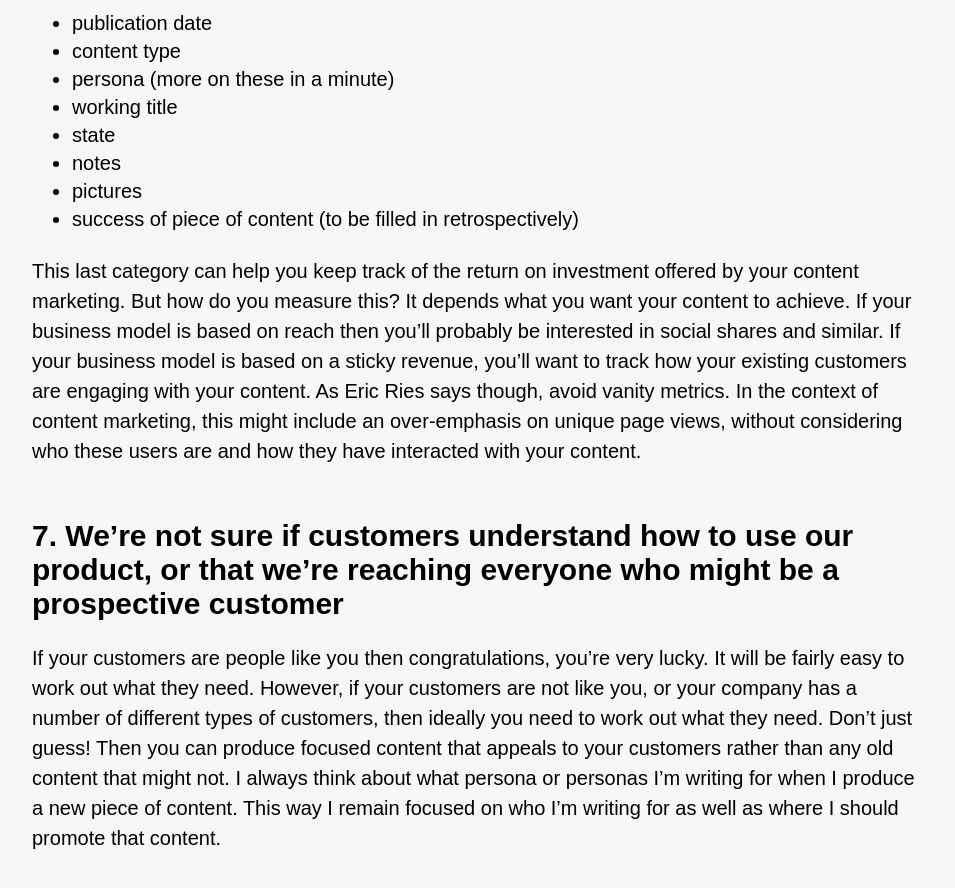
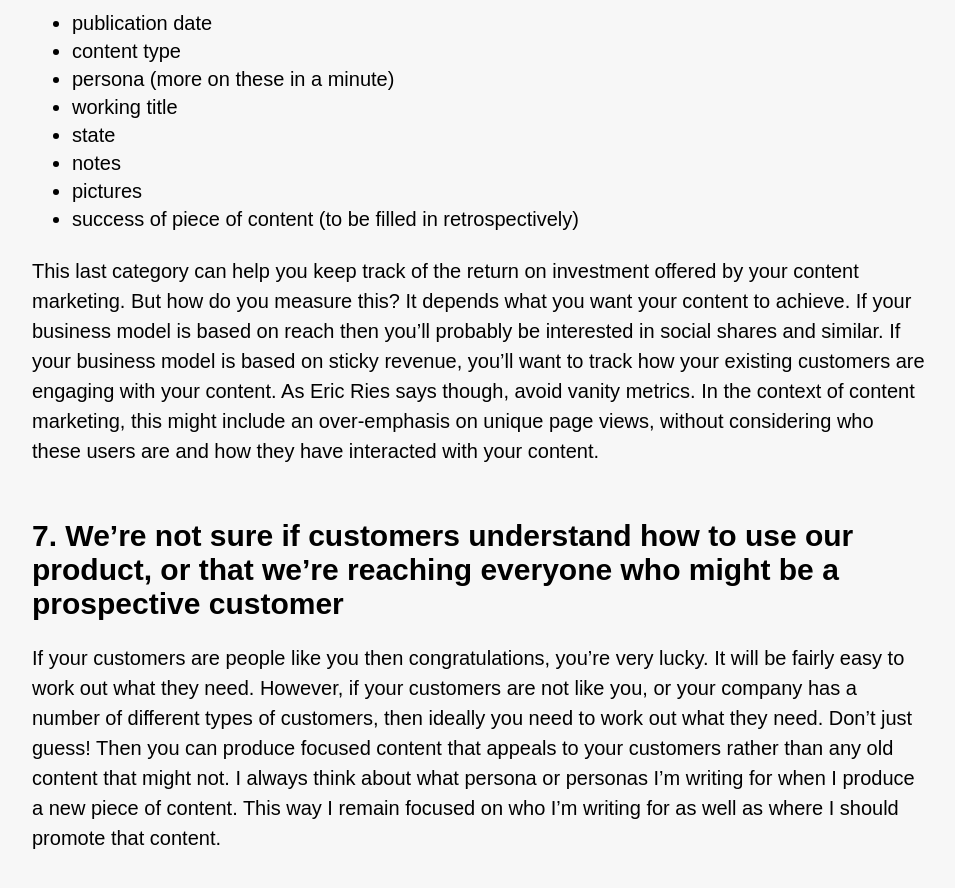
Before and after one commit to smokingpun/smokingpun.github.io, a Jekyll site: the page built from content_strategy_for_startups.md, in a window 1280 px wide and 900 px high, scrolled down 11464 px. Shown: the top 888 px of the window, without its empty margins (160-1115 px from the left). Built offline with Jekyll 4.4.1, drawn with Linux system fonts in a browser that asks for light colours; nearby versions of some CDN libraries; some of the changed text lies outside the part shown.

Commit message:
fix typos

```diff
--- a/content_strategy_for_startups.md
+++ b/content_strategy_for_startups.md
@@ -227,7 +227,7 @@ You can create an editorial calendar as a table using Markdown and commit to Git
 * pictures
 * success of piece of content (to be filled in retrospectively)
 
-This last category can help you keep track of the return on investment offered by your content marketing. But how do you measure this? It depends what you want your content to achieve. If your business model is based on reach then you'll probably be interested in social shares and similar. If your business model is based on a sticky revenue, you'll want to track how your existing customers are engaging with your content. As Eric Ries says though, avoid vanity metrics. In the context of content marketing, this might include an over-emphasis on unique page views, without considering who these users are and how they have interacted with your content.
+This last category can help you keep track of the return on investment offered by your content marketing. But how do you measure this? It depends what you want your content to achieve. If your business model is based on reach then you'll probably be interested in social shares and similar. If your business model is based on sticky revenue, you'll want to track how your existing customers are engaging with your content. As Eric Ries says though, avoid vanity metrics. In the context of content marketing, this might include an over-emphasis on unique page views, without considering who these users are and how they have interacted with your content.
 
 
 ###7. We're not sure if customers understand how to use our product, or that we're reaching everyone who might be a prospective customer
```
Also changed, not shown: other parts of content_strategy_for_startups.md (+2 -2 lines).
